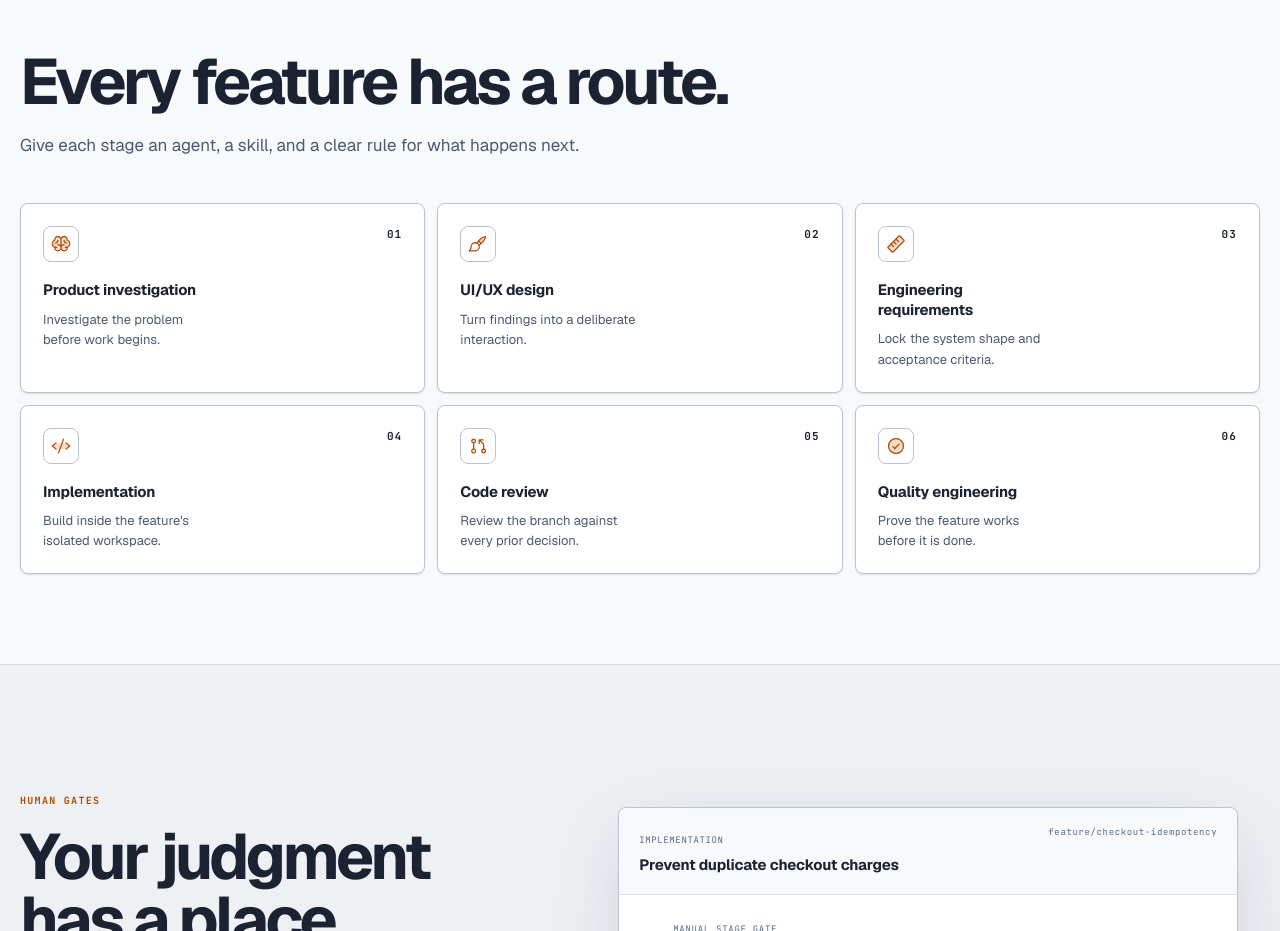
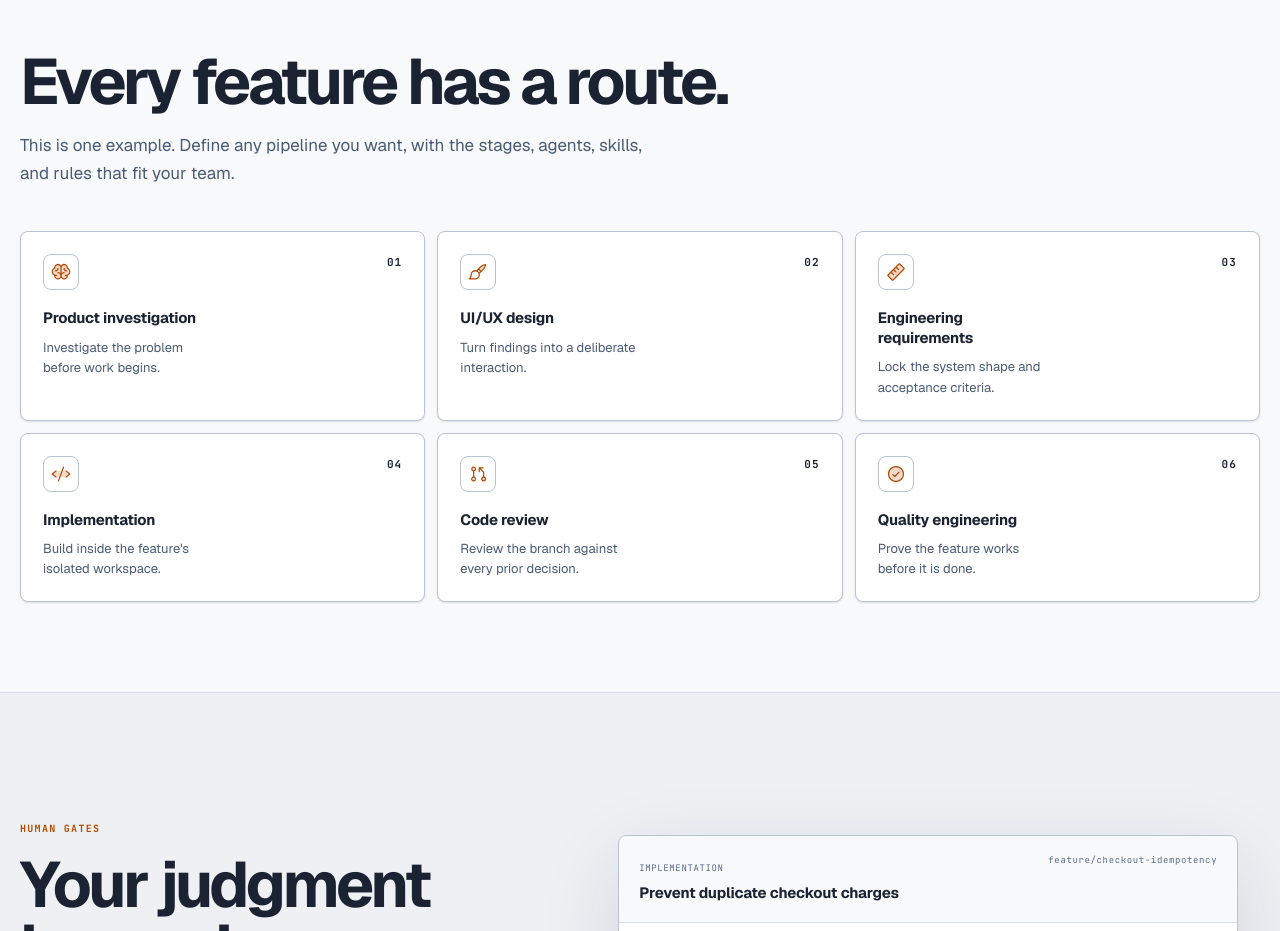
Before and after one commit to danielpang/bento-www, a Next.js app: page / in a window 1280 px wide. Shown: the part 840-1771 px from the top of the page. Built offline with nearby package versions, Linux system fonts and the light colour scheme; no server answers.

Commit message:
feat: clarify pipeline configurability
Co-authored-by: Daniel Pang <danielpang@users.noreply.github.com>

```diff
--- a/components/lifecycle-section.tsx
+++ b/components/lifecycle-section.tsx
@@ -48,8 +48,8 @@ export function LifecycleSection() {
         <Reveal className="section-heading">
           <h2>Every feature has a route.</h2>
           <p>
-            Give each stage an agent, a skill, and a clear rule for what
-            happens next.
+            This is one example. Define any pipeline you want, with the stages,
+            agents, skills, and rules that fit your team.
           </p>
         </Reveal>
         <ol aria-label="Default product lifecycle" className="lifecycle-track">
```
